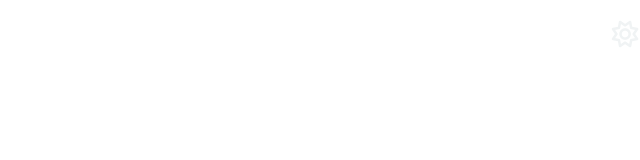
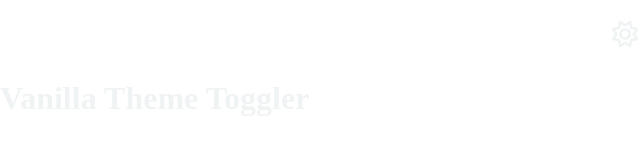
Before and after one commit to FengDenny/Vanilla, a plain HTML site: page ThemeToggler/index.html in a window 1280 px wide. Both pictures are taken after a click on the button 625 px from the left and 34 px from the top of the page. Shown: the full height of the page, 0-640 px from the left. Drawn offline with Linux system fonts and the light colour scheme.

Commit message:
Created/import ThemeToggler using ClassList

```diff
--- a/ThemeToggler/index.html
+++ b/ThemeToggler/index.html
@@ -6,7 +6,9 @@
     <meta name="viewport" content="width=device-width, initial-scale=1.0">
     <link rel="stylesheet" href="./main.css">
     <script src="https://kit.fontawesome.com/6c814788b5.js" crossorigin="anonymous"></script>
-    <script src="./toggle.js" defer></script>
+    <!-- <script src="./toggleStyle.js" defer></script> -->
+    <script src="./toggleClass.js" defer></script>
+
     <title>Theme Toggle</title>
 </head>
 <body>
@@ -24,6 +26,8 @@
                </li>
            </ul>
        </nav>
-
+  <div class="hero">
+    <h1 id="toggle-heading" class="heading">Vanilla Theme Toggler</h1>
+  </div>
 </body>
 </html>
--- /dev/null
+++ b/ThemeToggler/toggleClass.js
@@ -0,0 +1,53 @@
+const themeToggler = {
+    darkTheme: {
+      "--darkTheme": "#212F3D",
+      "--lightTheme": "#F0F3F4"
+    },
+    lightTheme: {
+      "--lightTheme": "#F0F3F4",
+      "--darkTheme": "#212F3D"
+    },
+    body: document.querySelector("body"),
+    lightThemeButton: document.querySelector("#toggle-light"),
+    darkThemeButton: document.querySelector("#toggle-dark"),
+    headingTheme: document.getElementById("toggle-heading"),
+    toggleColor: document.querySelectorAll(".darkThemeColor, .lightThemeColor"),
+    currentTheme: "lightTheme",
+    isLightTheme: function () {
+        return this.currentTheme === "lightTheme";
+      },
+    themeToggler: function () {
+      this.body.classList.toggle("lightThemeBG", this.isLightTheme());
+      this.body.classList.toggle("darkThemeBG", !this.isLightTheme());
+
+      this.headingTheme.classList.remove( this.isLightTheme() ? "darkThemeColor" : "lightThemeColor");
+      this.headingTheme.classList.add( this.isLightTheme() ? "lightThemeColor" : "darkThemeColor");
+
+      this.toggleColor.forEach(element => {
+        element.classList.remove( this.isLightTheme() ? "darkThemeColor" : "lightThemeColor");
+        element.classList.add( this.isLightTheme() ? "lightThemeColor" : "darkThemeColor");
+      });
+
+      this.lightThemeButton.classList.toggle("notActive", this.isLightTheme());
+      this.darkThemeButton.classList.toggle("notActive", !this.isLightTheme());
+
+      this.currentTheme =  this.isLightTheme() ? "darkTheme" : "lightTheme";
+    }
+  };
+
+  themeToggler.lightThemeButton.addEventListener("click", () => {
+    themeToggler.currentTheme = "lightTheme";
+    themeToggler.themeToggler();
+  });
+
+  themeToggler.darkThemeButton.addEventListener("click", () => {
+    themeToggler.currentTheme = "darkTheme";
+    themeToggler.themeToggler();
+  });
+
+  function currentTheme() {
+    themeToggler.lightThemeButton.classList.toggle("notActive", themeToggler.isLightTheme());
+    themeToggler.darkThemeButton.classList.toggle("notActive", !themeToggler.isLightTheme());
+  }
+
+  currentTheme();
```
